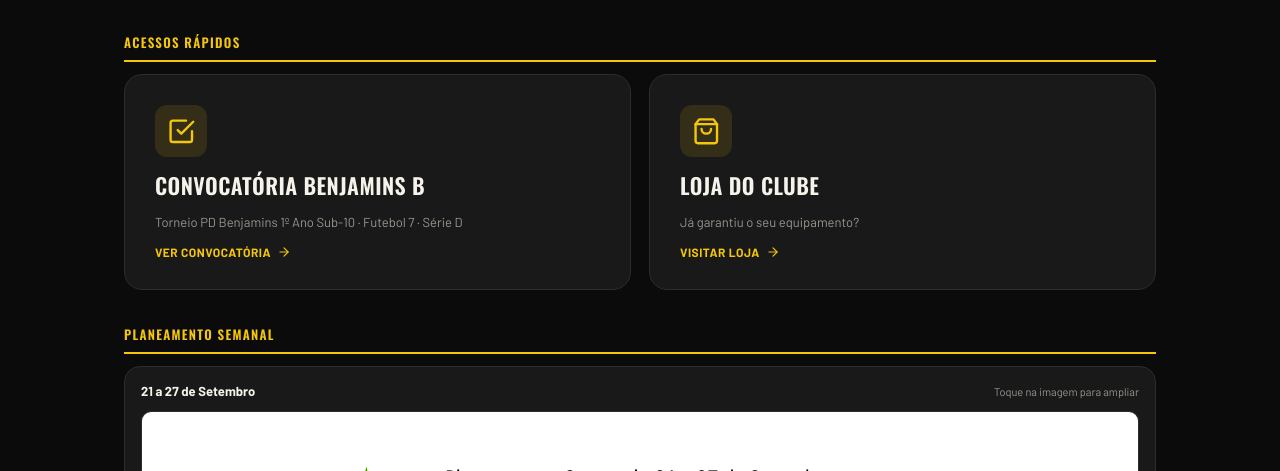
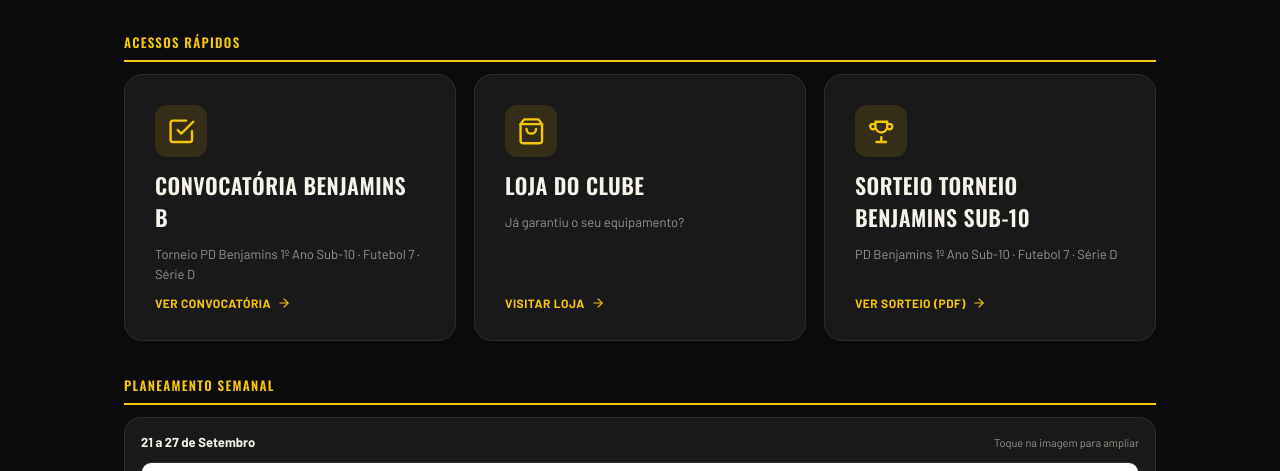
Before and after one commit to barrosll/convocatoria-estrela, a plain HTML site: page index.html in a window 1280 px wide. Shown: the part 329-800 px from the top of the page. Drawn offline with nearby package versions, Linux system fonts and the light colour scheme.

Commit message:
Update index.html

```diff
--- a/index.html
+++ b/index.html
@@ -39,7 +39,7 @@ a{color:inherit;}
 
 .section-title{font-family:'Oswald',sans-serif;font-weight:600;font-size:13px;letter-spacing:.1em;text-transform:uppercase;color:var(--yellow);margin:0 0 12px;border-bottom:2px solid var(--yellow);padding-bottom:8px;}
 
-.card-grid{display:grid;grid-template-columns:1fr 1fr;gap:18px;}
+.card-grid{display:grid;grid-template-columns:repeat(auto-fit,minmax(240px,1fr));gap:18px;}
 @media (max-width:480px){.card-grid{grid-template-columns:1fr;}}
 .card{display:flex;flex-direction:column;gap:12px;background:var(--surface);border:1px solid var(--border);border-radius:18px;padding:clamp(20px,2.4vw,30px);text-decoration:none;transition:border-color .15s ease,transform .15s ease;}
 .card:hover{transform:translateY(-2px);}
@@ -104,6 +104,17 @@ a{color:inherit;}
           <svg viewBox="0 0 24 24" fill="none" stroke="currentColor" stroke-width="2" stroke-linecap="round" stroke-linejoin="round"><path d="M5 12h14"></path><path d="M12 5l7 7-7 7"></path></svg>
         </span>
       </a>
+
+      <a class="card" href="sorteio-benjamins.pdf" target="_blank" rel="noopener">
+        <span class="card-icon">
+          <svg viewBox="0 0 24 24" fill="none" stroke="currentColor" stroke-width="2" stroke-linecap="round" stroke-linejoin="round"><path d="M8 21h8"></path><path d="M12 17v4"></path><path d="M7 4h10v4a5 5 0 0 1-10 0V4Z"></path><path d="M7 6H4a2 2 0 0 0 2 4"></path><path d="M17 6h3a2 2 0 0 1-2 4"></path></svg>
+        </span>
+        <h3 class="card-title">Sorteio Torneio Benjamins Sub-10</h3>
+        <p class="card-sub">PD Benjamins 1º Ano Sub-10 · Futebol 7 · Série D</p>
+        <span class="card-cta">Ver sorteio (PDF)
+          <svg viewBox="0 0 24 24" fill="none" stroke="currentColor" stroke-width="2" stroke-linecap="round" stroke-linejoin="round"><path d="M5 12h14"></path><path d="M12 5l7 7-7 7"></path></svg>
+        </span>
+      </a>
     </div>
   </div>
 
```
